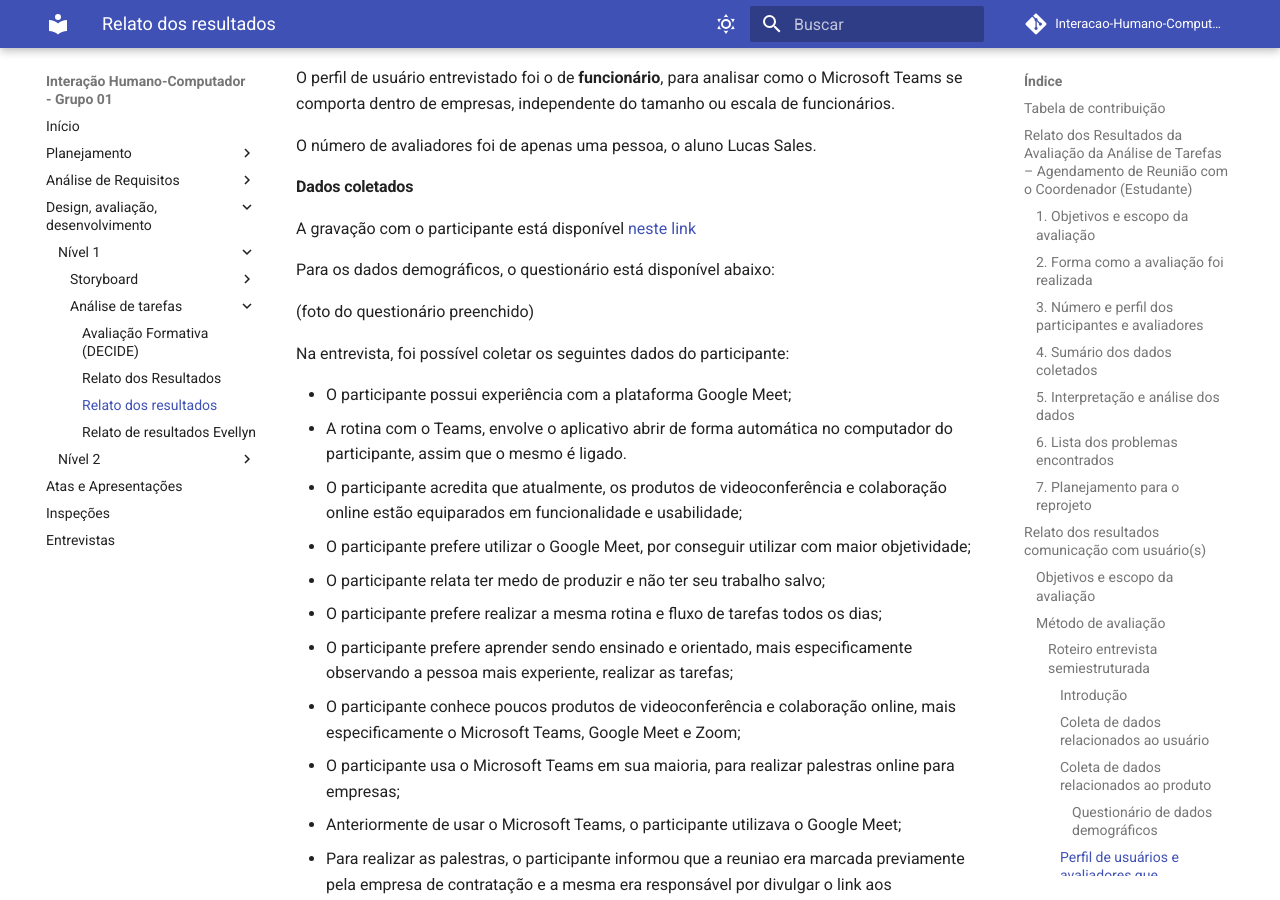
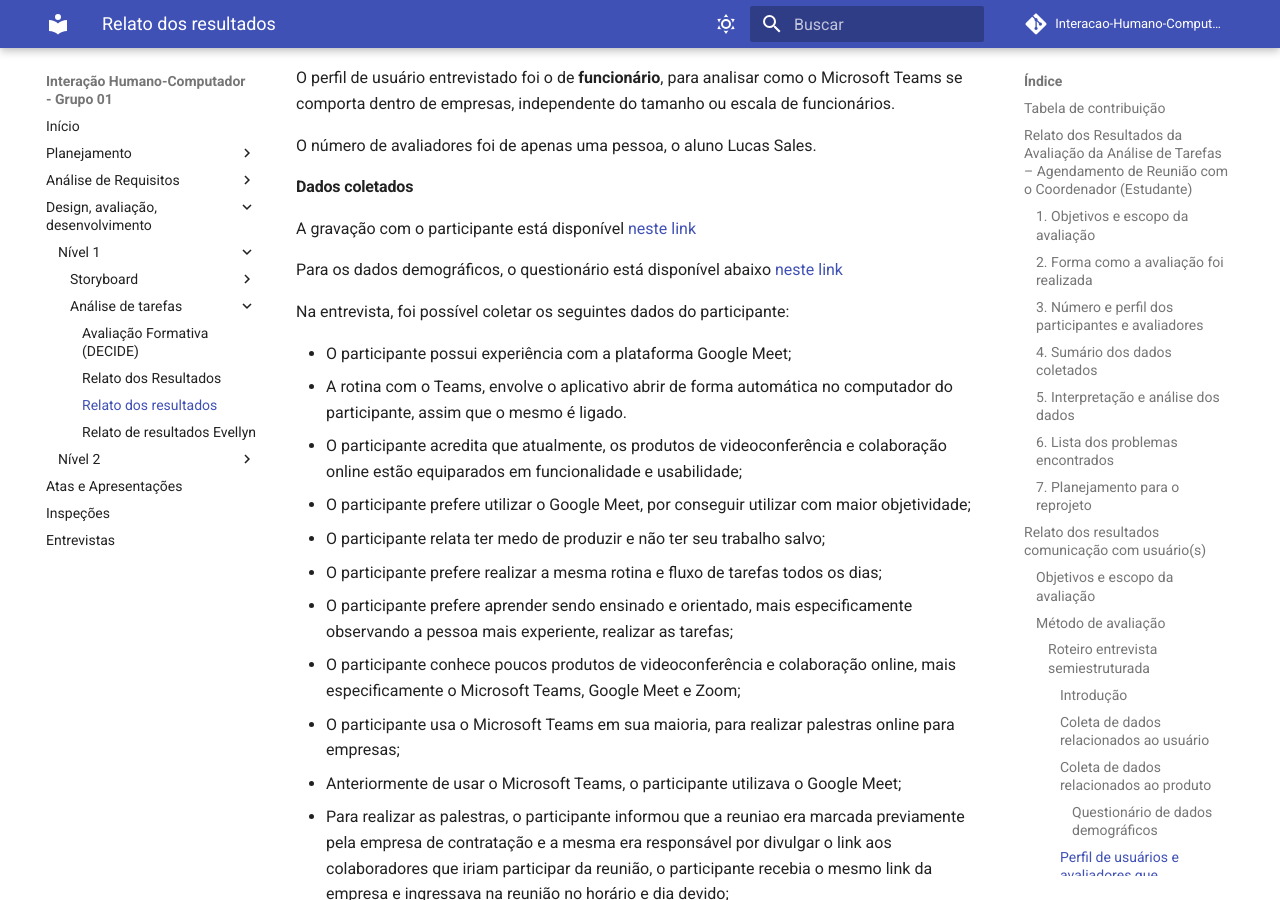
Before and after one commit to Interacao-Humano-Computador/2026.2-Grupo01, an MkDocs documentation site: the page built from docs/design_avaliacao_desenvolvimento/nivel_1/analise_tarefas/relato_resultados_analise_tarefas.md, in a window 1280 px wide and 900 px high, scrolled down 11127 px. Built offline with MkDocs 1.6.1 and Material for MkDocs 9.7.7, drawn with Linux system fonts in a browser that asks for light colours; comment, search, counter and statistics services are not loaded.

Commit message:
updating hta relate

```diff
--- a/docs/design_avaliacao_desenvolvimento/nivel_1/analise_tarefas/relato_resultados_analise_tarefas.md
+++ b/docs/design_avaliacao_desenvolvimento/nivel_1/analise_tarefas/relato_resultados_analise_tarefas.md
@@ -353,9 +353,7 @@
 
 A gravação com o participante está disponível [neste link](https://youtu.be/JlWh0enZWTM)
 
-Para os dados demográficos, o questionário está disponível abaixo:
-
-(foto do questionário preenchido)
+Para os dados demográficos, o questionário está disponível abaixo [neste link](/assets/questionario_preenchido.pdf)
 
 Na entrevista, foi possível coletar os seguintes dados do participante:
 
```
